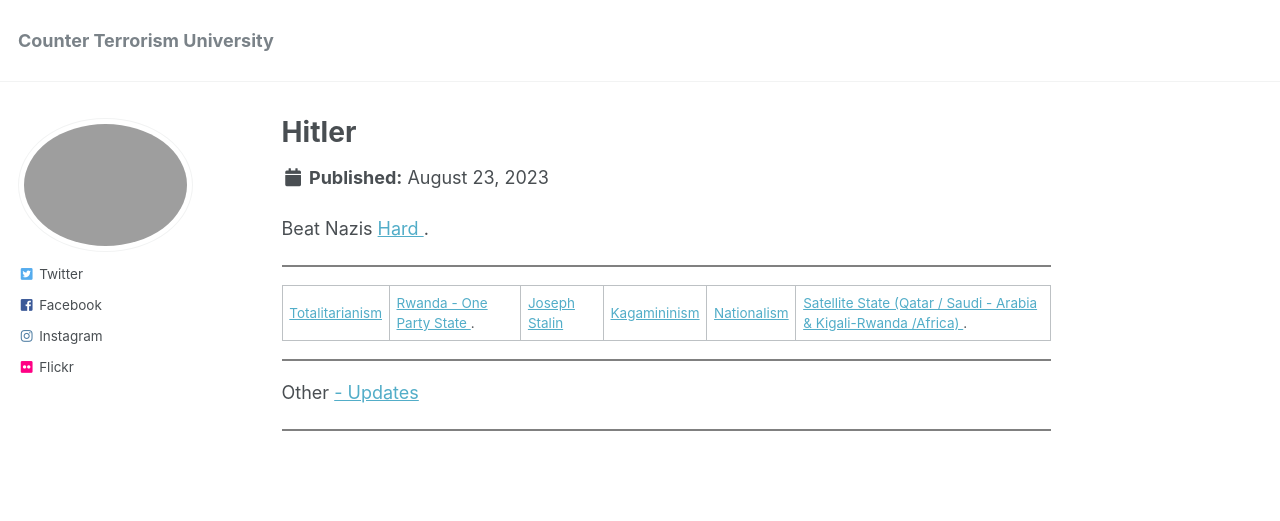
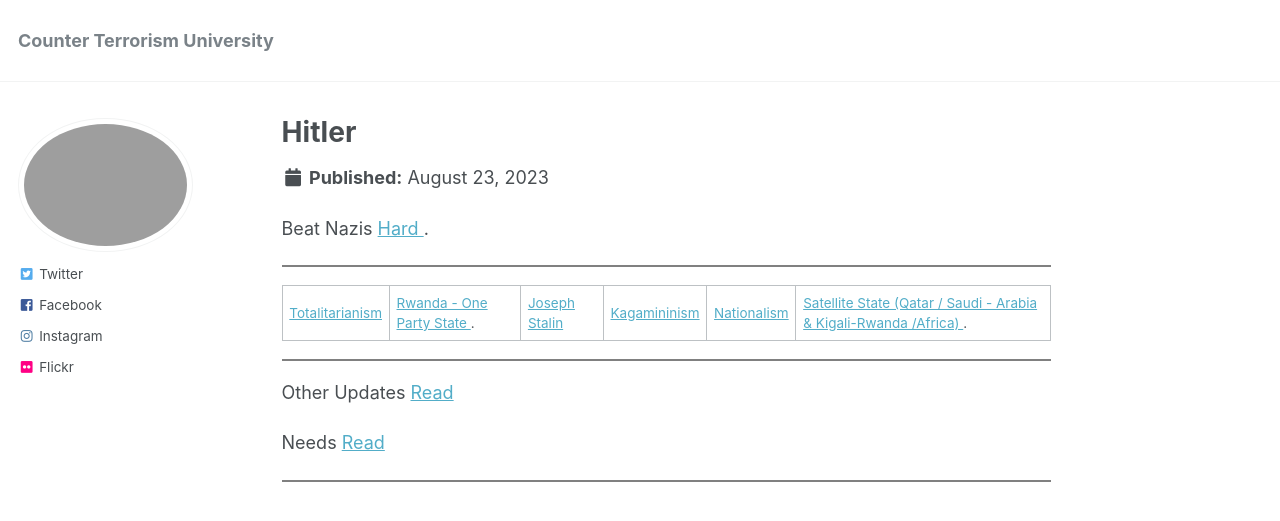
Before and after one commit to phdcsseiden/phdcsseiden.github.io, a Jekyll site: the page built from _pages/Hitler.md, in a window 1280 px wide. Shown: the top 521 px of the page. Built offline with Jekyll 4.4.1, drawn with Linux system fonts in a browser that asks for light colours.

Commit message:
Update Hitler.md

```diff
--- a/_pages/Hitler.md
+++ b/_pages/Hitler.md
@@ -21,7 +21,10 @@ Beat Nazis <a href=" https://en.wikipedia.org/wiki/Nazi_Germany "> Hard  </a> .
  <hr style="height:2px;border-width:0;color:gray;background-color:gray">
 
 
-Other   <a href=" https://phdcsseiden.github.io/News/ "> - Updates  </a>
+Other Updates <a href=" https://phdcsseiden.github.io/News/ "> Read   </a>
+
+
+Needs <a href=" https://phdcsseiden.github.io/Needs/ "> Read   </a>
 
 
 <hr style="height:2px;border-width:0;color:gray;background-color:gray">
```
